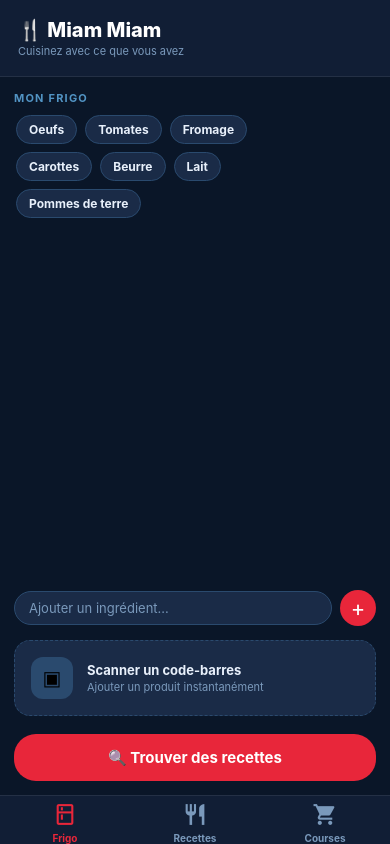
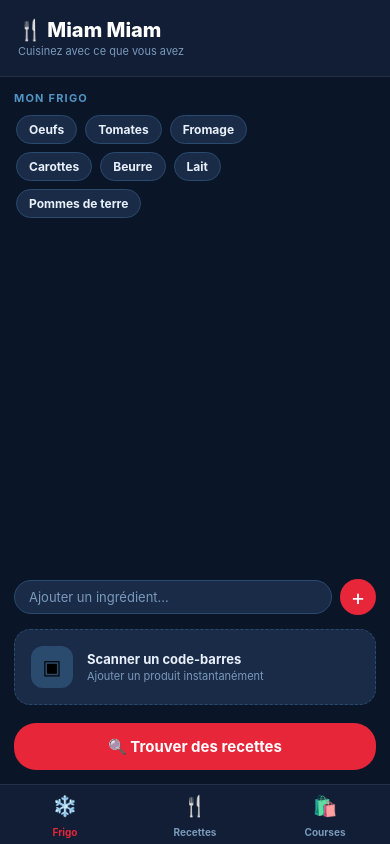
Before and after one commit to mckeller1277/Application-MIAM-MIAM, a React Native app: screen / in a window 390 px wide. Built offline with nearby package versions, Linux system fonts and the light colour scheme.

Commit message:
Update AppNavigator.js

```diff
--- a/src/navigation/AppNavigator.js
+++ b/src/navigation/AppNavigator.js
@@ -2,24 +2,41 @@ import React from 'react';
 import { NavigationContainer } from '@react-navigation/native';
 import { createBottomTabNavigator } from '@react-navigation/bottom-tabs';
 import { createStackNavigator } from '@react-navigation/stack';
-import Icon from 'react-native-vector-icons/MaterialIcons';
+import { Text } from 'react-native';
 
 import FridgeScreen from '../screens/FridgeScreen';
 import RecipesScreen from '../screens/RecipesScreen';
 import RecipeDetailScreen from '../screens/RecipeDetailScreen';
 import CartScreen from '../screens/CartScreen';
+import ScannerScreen from '../screens/ScannerScreen';
 
 const Tab = createBottomTabNavigator();
-const Stack = createStackNavigator();
+const FridgeStack = createStackNavigator();
+const RecipesStack = createStackNavigator();
 
-function RecipesStack() {
+function FridgeStackNav() {
   return (
-    <Stack.Navigator screenOptions={{ headerShown: false }}>
-      <Stack.Screen name="RecipesList" component={RecipesScreen} />
-      <Stack.Screen name="RecipeDetail" component={RecipeDetailScreen} />
-    </Stack.Navigator>
+    <FridgeStack.Navigator screenOptions={{ headerShown: false }}>
+      <FridgeStack.Screen name="FridgeMain" component={FridgeScreen} />
+      <FridgeStack.Screen name="Scanner" component={ScannerScreen} />
+    </FridgeStack.Navigator>
   );
 }
+
+function RecipesStackNav() {
+  return (
+    <RecipesStack.Navigator screenOptions={{ headerShown: false }}>
+      <RecipesStack.Screen name="RecipesList" component={RecipesScreen} />
+      <RecipesStack.Screen name="RecipeDetail" component={RecipeDetailScreen} />
+    </RecipesStack.Navigator>
+  );
+}
+
+const ICONS = {
+  Frigo:    { active: '❄️', inactive: '🧊' },
+  Recettes: { active: '🍽️', inactive: '🍴' },
+  Courses:  { active: '🛒', inactive: '🛍️' },
+};
 
 export default function AppNavigator() {
   return (
@@ -30,18 +47,21 @@ export default function AppNavigator() {
           tabBarStyle: {
             backgroundColor: '#111E35',
             borderTopColor: 'rgba(255,255,255,0.08)',
+            paddingBottom: 4,
+            height: 60,
           },
           tabBarActiveTintColor: '#E8263A',
           tabBarInactiveTintColor: '#7A99BB',
-          tabBarLabelStyle: { fontWeight: '700', fontSize: 10 },
-          tabBarIcon: ({ color, size }) => {
-            const icons = { Frigo: 'kitchen', Recettes: 'restaurant', Courses: 'shopping-cart' };
-            return <Icon name={icons[route.name]} size={size} color={color} />;
-          },
+          tabBarLabelStyle: { fontWeight: '700', fontSize: 10, marginBottom: 2 },
+          tabBarIcon: ({ focused }) => (
+            <Text style={{ fontSize: 20 }}>
+              {focused ? ICONS[route.name]?.active : ICONS[route.name]?.inactive}
+            </Text>
+          ),
         })}
       >
-        <Tab.Screen name="Frigo" component={FridgeScreen} />
-        <Tab.Screen name="Recettes" component={RecipesStack} />
+        <Tab.Screen name="Frigo" component={FridgeStackNav} />
+        <Tab.Screen name="Recettes" component={RecipesStackNav} />
         <Tab.Screen name="Courses" component={CartScreen} />
       </Tab.Navigator>
     </NavigationContainer>
```
